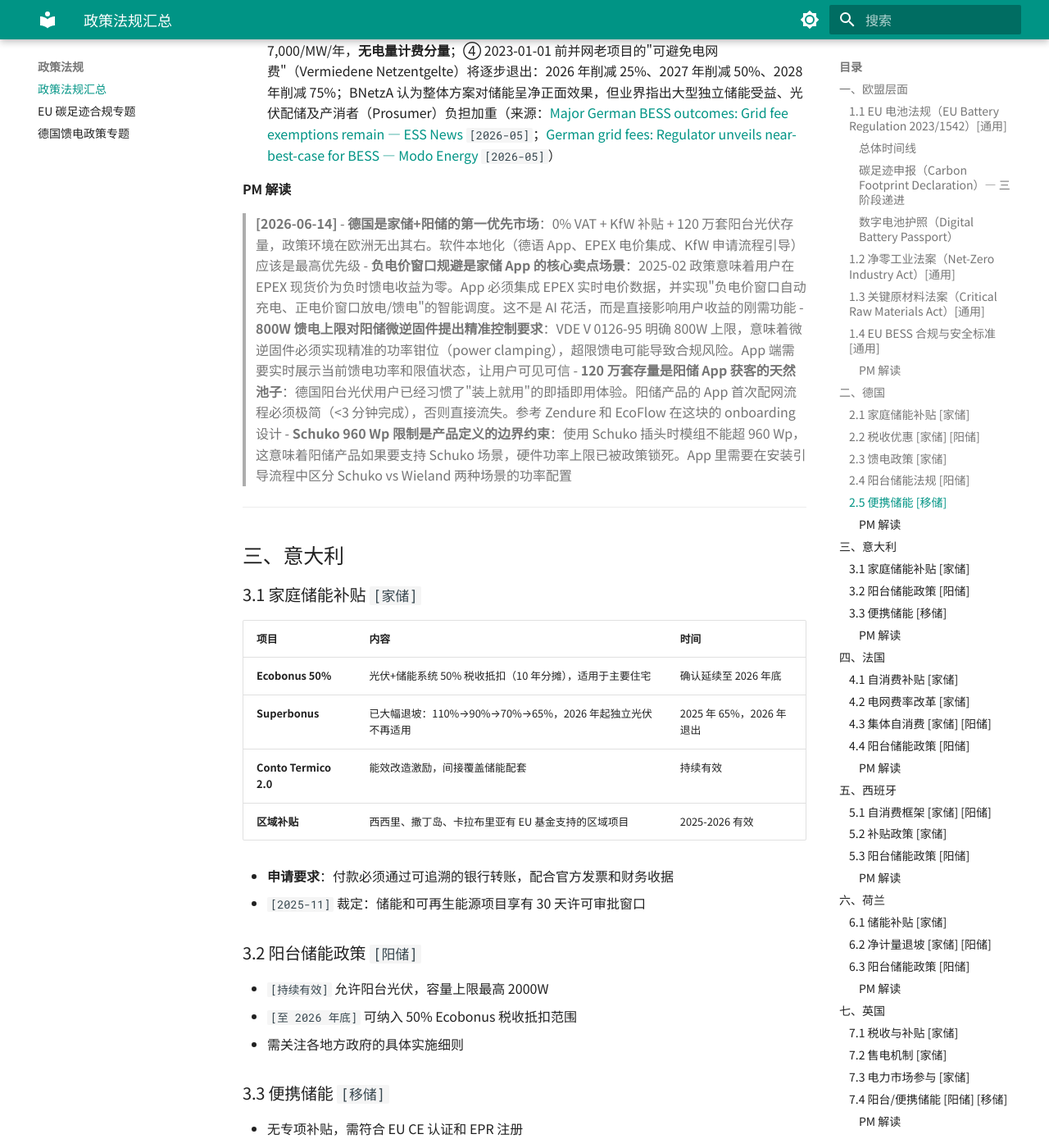
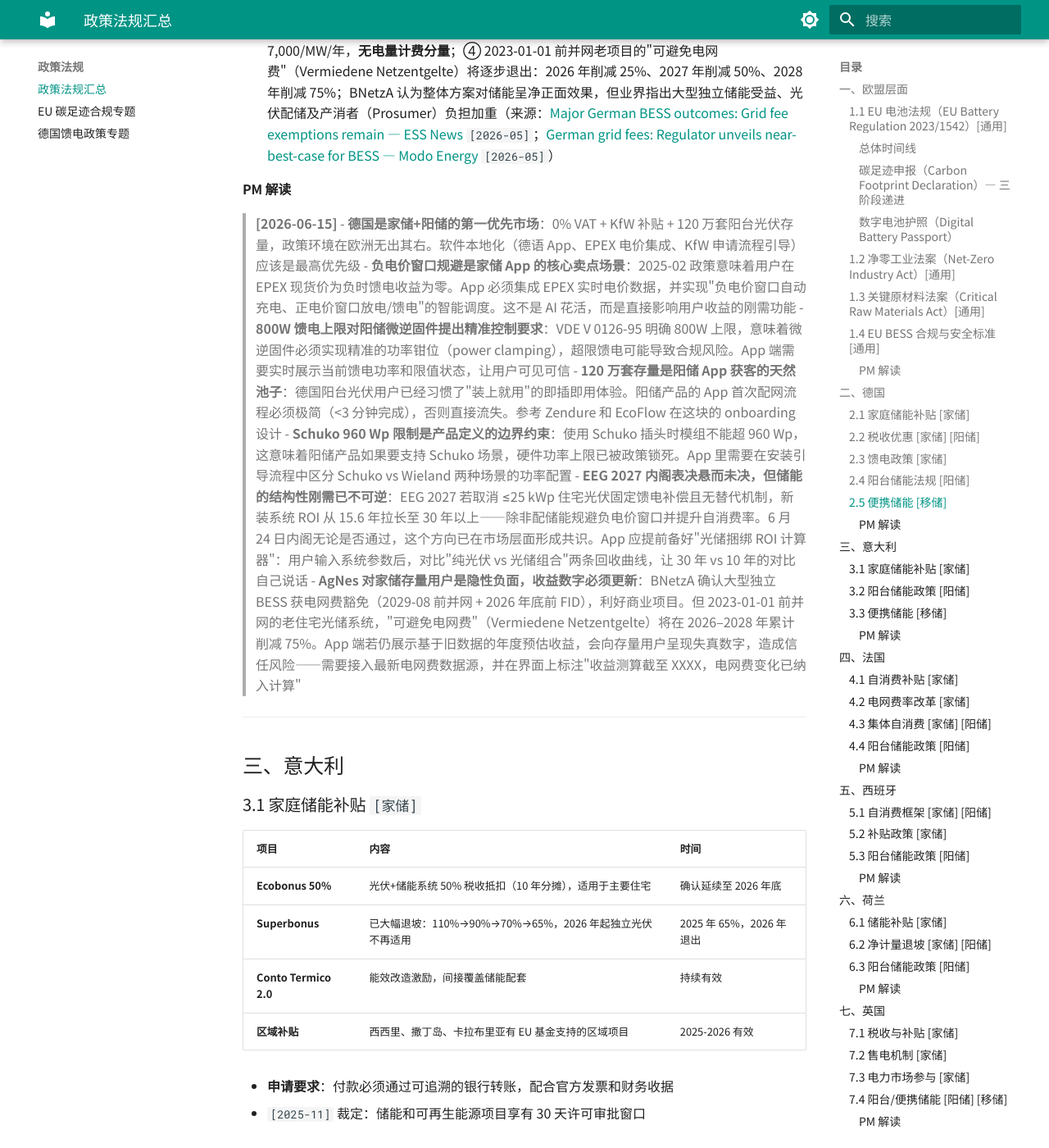
Before and after one commit to jeff9141/energy-storage-intel, an MkDocs documentation site: the page built from docs/policy/energy_storage_policy_regulations.md, in a window 1280 px wide and 1400 px high, scrolled down 8245 px. Shown: the whole window at 82% size. Built offline with MkDocs 1.6.1 and Material for MkDocs 9.7.7, drawn with Linux system fonts in a browser that asks for light colours; some of the changed text lies outside the part shown.

Commit message:
更新 PM 解读：基于 2026-06-15 政策法规新增内容
Co-Authored-By: Claude Sonnet 4.6 <noreply@anthropic.com>

```diff
--- a/docs/policy/energy_storage_policy_regulations.md
+++ b/docs/policy/energy_storage_policy_regulations.md
@@ -209,12 +209,14 @@
 
 #### PM 解读
 
-> **[2026-06-14]**
+> **[2026-06-15]**
 > - **德国是家储+阳储的第一优先市场**：0% VAT + KfW 补贴 + 120 万套阳台光伏存量，政策环境在欧洲无出其右。软件本地化（德语 App、EPEX 电价集成、KfW 申请流程引导）应该是最高优先级
 > - **负电价窗口规避是家储 App 的核心卖点场景**：2025-02 政策意味着用户在 EPEX 现货价为负时馈电收益为零。App 必须集成 EPEX 实时电价数据，并实现"负电价窗口自动充电、正电价窗口放电/馈电"的智能调度。这不是 AI 花活，而是直接影响用户收益的刚需功能
 > - **800W 馈电上限对阳储微逆固件提出精准控制要求**：VDE V 0126-95 明确 800W 上限，意味着微逆固件必须实现精准的功率钳位（power clamping），超限馈电可能导致合规风险。App 端需要实时展示当前馈电功率和限值状态，让用户可见可信
 > - **120 万套存量是阳储 App 获客的天然池子**：德国阳台光伏用户已经习惯了"装上就用"的即插即用体验。阳储产品的 App 首次配网流程必须极简（<3 分钟完成），否则直接流失。参考 Zendure 和 EcoFlow 在这块的 onboarding 设计
 > - **Schuko 960 Wp 限制是产品定义的边界约束**：使用 Schuko 插头时模组不能超 960 Wp，这意味着阳储产品如果要支持 Schuko 场景，硬件功率上限已被政策锁死。App 里需要在安装引导流程中区分 Schuko vs Wieland 两种场景的功率配置
+> - **EEG 2027 内阁表决悬而未决，但储能的结构性刚需已不可逆**：EEG 2027 若取消 ≤25 kWp 住宅光伏固定馈电补偿且无替代机制，新装系统 ROI 从 15.6 年拉长至 30 年以上——除非配储能规避负电价窗口并提升自消费率。6 月 24 日内阁无论是否通过，这个方向已在市场层面形成共识。App 应提前备好"光储捆绑 ROI 计算器"：用户输入系统参数后，对比"纯光伏 vs 光储组合"两条回收曲线，让 30 年 vs 10 年的对比自己说话
+> - **AgNes 对家储存量用户是隐性负面，收益数字必须更新**：BNetzA 确认大型独立 BESS 获电网费豁免（2029-08 前并网 + 2026 年底前 FID），利好商业项目。但 2023-01-01 前并网的老住宅光储系统，"可避免电网费"（Vermiedene Netzentgelte）将在 2026–2028 年累计削减 75%。App 端若仍展示基于旧数据的年度预估收益，会向存量用户呈现失真数字，造成信任风险——需要接入最新电网费数据源，并在界面上标注"收益测算截至 XXXX，电网费变化已纳入计算"
 
 ---
 
@@ -255,11 +257,13 @@
 
 #### PM 解读
 
-> **[2026-06-14]**
+> **[2026-06-15]**
 > - **Ecobonus 50% 窗口期有限（至 2026 年底），市场拓展需要倒排**：Superbonus 已退出，Ecobonus 是当前唯一的重磅补贴。如果 2027 年不续期，意大利家储市场的补贴驱动力将大幅减弱。App 和 Web 端应在用户可见位置展示"补贴倒计时"和"预计节省金额"，利用紧迫感推动转化
 > - **30 天审批窗口利好安装商工具链**：2025-11 裁定的 30 天许可审批窗口，意味着 B 端安装商工具需要内置项目进度跟踪（申请→审批→安装→并网），帮助安装商管理时间线。这是安装商 App 的差异化功能点
 > - **阳台储能搭 Ecobonus 便车是时间窗口打法**：阳台光伏+储能可以纳入 50% Ecobonus 范围，这意味着阳储产品在意大利的定价策略可以更激进（用户实际只承担一半成本）。App 中需要内置"补贴后价格"计算器，让用户秒懂经济账
 > - **银行转账+发票的合规要求影响售后链路**：Ecobonus 要求可追溯银行转账和官方发票，产品的电商流程或线下安装商流程必须确保合规凭证生成。这不是软件产品的直接需求，但影响渠道方案设计
+> - **92 万套装机基数让意大利成为欧洲最大住宅储能存量市场之一，运营价值超过新增价值**：截至 2026 Q1 约 919,000 套 BESS 在运，18.8 GWh 总容量。这个规模意味着 OTA 固件升级、云端能源管理订阅、增值服务的用户池已经足够大——纯靠硬件新增销量拉收入的模式在意大利应该升级为"硬件 + 软件订阅 + 服务"的复合模型，存量用户的 ARPU 提升比新增装机更值得优先关注
+> - **住宅端趋稳、C&I 端加速，意大利软件需求正在分层**：2026 Q1 数据显示住宅市场增速趋缓，商工业储能快速扩张，Terna 的 2035 年预测（134–170 GWh）中大量增量来自大型 BESS。对产品线的含义：不能只做面向消费者的手机 App，需要同步规划 B 端能源管理 Web 平台；170 GWh 的长期市场体量，完全支撑意大利市场的独立 B 端软件投入
 
 ---
 
@@ -349,10 +353,11 @@
 
 #### PM 解读
 
-> **[2026-06-14]**
+> **[2026-06-15]**
 > - **PVPC 现货价波动大（€0.04-0.12/kWh），分时电价优化能力是西班牙市场的核心软件差异化**：余电按小时现货价结算且不跨月，用户的实际收益高度依赖"什么时候充、什么时候放"。App 必须集成 PVPC 实时电价数据，并提供可视化的"最优充放电时间窗口"建议。Zendure 在这块已经有 AI 驱动的分时优化，是对标方向
 > - **集体自消费 5 km 扩展打开社区级储能管理场景**：5 km 共享半径 + "自消费管理人"角色，意味着未来可能出现"一个管理人管理多户储能"的 B 端场景。App 架构需要考虑"多设备多用户"的管理模式。短期不急，但值得在产品路线图上标记
 > - **各自治区政策碎片化增加本地化复杂度**：住宅储能补贴由各自治区管理，不是联邦统一标准。App 中的"补贴查询"功能如果做西班牙市场，需要按地区适配——用户输入邮编后展示对应区域的补贴信息
+> - **BESS 管线+464%、装机+589% 说明西班牙大型储能市场正在爆发，但住宅端受益有限**：Q1 2026 的数据爆发来自大型独立 BESS 和光储捆绑的商业项目，不是住宅补贴政策驱动。对家储产品线的含义：西班牙整体政策环境向好、市场生态趋于成熟，可以把西班牙纳入"2027-2028 进入"的候补市场，但当前不应把住宅端管线爆发误读为 C 端消费市场的信号
 
 ---
 
@@ -391,10 +396,11 @@
 
 #### PM 解读
 
-> **[2026-06-14]**
-> - **2027-01 净计量终止是阳储市场的确定性爆发信号**：这是整个欧洲阳储赛道最明确的政策拐点。2027-01 之后，荷兰用户的阳台光伏余电不再能 1:1 抵扣电费，自消费率直接决定经济回报。阳储产品（如 Zendure SolarFlow、EcoFlow PowerStream）在荷兰的推广窗口就在 2026 下半年——用户需要在政策生效前完成"光伏+储能"的配套升级
+> **[2026-06-15]**
+> - **爆发已经在 2026 发生，不要等 2027——光伏渠道失效，必须建立独立储能渠道**：住宅储能 2025 年同比增长 140%，2026 年预计新增 1.7 GWh；与此同时，住宅新增光伏同比跌 72%，"光伏安装商顺带推储能"的渠道模式在荷兰已经失效。进入荷兰市场必须依靠独立的储能安装商合作网络或 D2C 渠道。2026 年下半年是最大的销售窗口，错过后 2027 年的竞争强度将明显更高
 > - **"即插即用、无需注册"是荷兰阳储的体验底线**：荷兰允许即插即用光伏且无需注册，这意味着用户预期是"买来插上就能用"。阳储 App 的首次配网和激活流程如果超过 5 分钟或需要专业安装商介入，就违背了市场心智。Anker SOLIX Solarbank 在这块的即插即用体验是对标标杆
 > - **€1 亿储能补贴聚焦中大型系统，家储可能受益有限**：需要跟踪 SPULA 补贴的实际分配情况，判断住宅级储能的实际受惠比例
+> - **36.8 GWh 十年预测支撑荷兰市场的长期本地化投入**：荷兰到本十年末预测总储能容量 36.8 GWh（住宅 14.6 + C&I 12.1 + 大型 10.1 GWh），是欧洲住宅储能密度最高的市场之一。荷兰语 App 本地化、本地电力零售商电价 API（Eneco、Vattenfall、Vattenfall 等）接入、自消费率实时可视化——这些投入在 36.8 GWh 市场规模下具有清晰 ROI
 
 ---
 
@@ -438,11 +444,11 @@
 
 #### PM 解读
 
-> **[2026-06-14]**
+> **[2026-06-15]**
 > - **SEG 分时售电 + VPP 参与 = 英国家储 App 的核心能力矩阵**：最高 50p/kWh 的 SEG 分时电价意味着储能不再只是"省电"工具，而是"赚电费"工具。App 需要三层能力：① 分时电价数据集成（Octopus、British Gas 等零售商电价 API）；② 智能充放电调度（低价充、高价放）；③ VPP 接入（参与频率响应、容量市场等辅助服务）。这三层是递进关系，至少前两层是市场准入的基本要求
 > - **Warm Homes Plan 面向低收入群体，安装商 B 端工具需要适配补贴申请流程**：£150 亿预算中有大量资金通过安装商渠道落地。B 端工具（Installer App/Portal）如果能嵌入"Warm Homes Plan 资格查询 + 申请流程引导"，将是安装商选择合作品牌的加分项
 > - **ECO4 于 2026-12-31 终止，ECO5 已确认取消**：政府决定终结整个 ECO 框架，£1.5B 资金重新分配至 Warm Homes Plan。渠道链路从"能源供应商分包"变为"地方政府 → 安装商"，安装商需持有 TrustMark + PAS 2030:2023 认证
-> - **英国是"VPP 最先落地"的家储市场之一**：容量市场拍卖 576 MW 说明大型储能已经深度参与电力市场。家储如果也能通过 VPP 聚合参与容量市场，将创造新的收入模型。App 中的"VPP 收益可视化"是差异化功能
+> - **T-1 + T-4 合计超 1.8 GW，VPP 收益可视化应从差异化功能升级为 App 核心模块**：T-1 拍卖（576 MW，2026/27 交付）+ T-4 拍卖（1.22 GW，2029/30 交付）合计超 1.8 GW 容量市场合同，确认英国是欧洲 BESS 参与电力市场最成熟的国家。对家储 App 的含义：VPP 收益不再是"未来可能有"的叙事，而是已经发生的真实收入来源——App 首屏应该展示"昨天 VPP 帮你赚了 £X"，而不是把 VPP 功能埋在设置里等用户发现
 
 ---
 
@@ -585,10 +591,10 @@
 
 #### PM 解读
 
-> **[2026-06-14]**
+> **[2026-06-15]**
 > - **Mój Prąd 60% 含储能，波兰是欧洲储能渗透率增长最快的市场之一**：12.1 万份申请中 7.4 万含储能，说明波兰用户对"光伏+储能"套装的接受度已经非常高。App 的波兰语本地化应该进入优先级序列
 > - **平均 5 kWh 容量段说明市场偏好小型系统**：波兰用户倾向于小容量储能（对标德国的 Balkonkraftwerk 配储场景），产品定义上 5-10 kWh 的入门级家储是主力 SKU。App 中的容量推荐算法需要适配波兰的用电模式和电价水平
-> - **Mój Prąd 7.0 预计 2026 H1 启动，需要提前准备**：如果 7.0 延续 6.0 的储能补贴力度，App 中需要提前内置"Mój Prąd 补贴申请引导"流程（类似德国 KfW 的申请引导），降低用户申请门槛
+> - **Mój Prąd 7.0 已于 2026-03-30 启动，但预算缩水 16 倍，补贴申请功能需重新定位**：7.0 实际预算约 PLN 3 亿（6.0 为 PLN 18.5 亿），且面向的是"已装光伏、尚未申请储能补贴"的存量补录用户，而非新装用户。App 内置的"补贴申请引导"功能仍有价值，但目标用户画像必须调整——不是帮新买家申请补贴，而是帮"有光伏没储能"的老用户找到过渡计划的入口。由于预算有限，额度可能快速耗尽，App 需内置"补贴剩余额度提醒"功能
 > - **PLN 41.5 亿大型储能补贴说明波兰正在构建储能产业生态**：大型储能项目的落地将带动配套的 EMS、SCADA 等 B 端软件需求。对于有 B 端储能管理平台的厂商，波兰是值得关注的增量市场
 
 ---
@@ -743,11 +749,13 @@
 
 #### PM 解读
 
-> **[2026-06-14]**
+> **[2026-06-15]**
 > - **VPP 能力是澳大利亚家储的硬性市场准入门槛**：联邦补贴明确要求并网系统"必须具备 VPP 能力"。这不是"有了加分"，而是"没有就拿不到补贴"。App/固件必须内置 VPP 协议栈（支持澳洲主流 VPP 聚合商接口），否则产品在澳洲市场直接失去竞争力。Tesla、Sonnen、Enphase 在这块已经成熟，是硬门槛
-> - **14 kWh 是阶梯补贴的最优性价比拐点**：0-14 kWh 段享受全额补贴（~$252/kWh），14-28 kWh 段骤降至 60%（~$151/kWh）。产品定义上，13.5-14 kWh 的家储 SKU 是澳洲市场的"甜点容量"（Tesla Powerwall 3 正好 13.5 kWh，不是巧合）。App 中的容量推荐算法需要适配这个阶梯结构，给用户推荐"补贴最大化"的容量段
+> - **14 kWh 甜点成立，但平均装机容量翻倍是重要信号——容量推荐算法不能只推 14 kWh**：阶梯补贴结构（0-14 kWh 全额，14-28 kWh 六折）使 13.5-14 kWh 依然是"补贴最优"选项，但用户平均装机容量翻倍表明相当比例用户主动选择更大容量——他们在用"补贴覆盖以外的自付成本"换取更长的 VPP 收益期。App 的容量推荐页需要同时呈现两个场景："补贴最大化方案（14 kWh）"和"VPP 收益最大化方案（XX kWh）"，用数字让用户自主决策
 > - **州级政策正在收缩（VIC/QLD 已关闭），联邦补贴成为唯一支撑**：多个州级补贴已关闭，NSW 仅保留 VPP 激励，SA 的 VPP 补贴最高 $2,050。趋势是"联邦补贴兜底 + VPP 收入驱动"。App 需要向用户清晰展示"联邦补贴节省 + VPP 年化收入"的组合经济账
 > - **SAA 认证安装商要求影响渠道策略**：产品必须由 SAA 认证安装商安装才能享受补贴。安装商 B 端工具（Installer Portal）在澳洲市场的重要性不亚于 C 端 App——安装商是实际的渠道决策者。Enphase 的 Installer Toolkit 是对标方向
+> - **日装 1,500 套的节奏下，安装商效率工具比 C 端 App 更紧迫**：市场爆发速度远超预期，SAA 认证安装商的排期已成为实际瓶颈。帮助安装商缩短单次安装耗时的工具——标准化调试流程、远程预配置、一键 VPP 激活——将直接决定安装商每日能完成的订单量。这对品牌来说是强渠道黏性，而非边缘体验优化；在安装商选品时，"你们的安装工具让我一天多装 3 台"比"你们的 App 做得好看"更有决策权重
+> - **西澳新规 + NEM 多州差异，固件需要维护跨州合规矩阵**：WA 更新 WEM Procedure 要求逆变器默认 grid-interactive，NEM 各州的 VPP 聚合商接口要求不统一——单一固件版本无法覆盖所有市场。固件团队需要建立"州 × VPP 聚合商 × 协议版本"的合规矩阵，并在 App 端通过设备激活流程自动识别用户所在州并推送对应合规配置，避免手动配置错误
 > - **澳洲无阳台储能概念，便携储能是户外/应急场景**：澳洲的住宅形态（独栋 house 为主）和电网覆盖决定了阳台储能没有市场基础。便携储能在澳洲更多是 camping/off-grid 场景，走消费电子渠道，与家储是完全不同的销售链路
 
 ---
```
